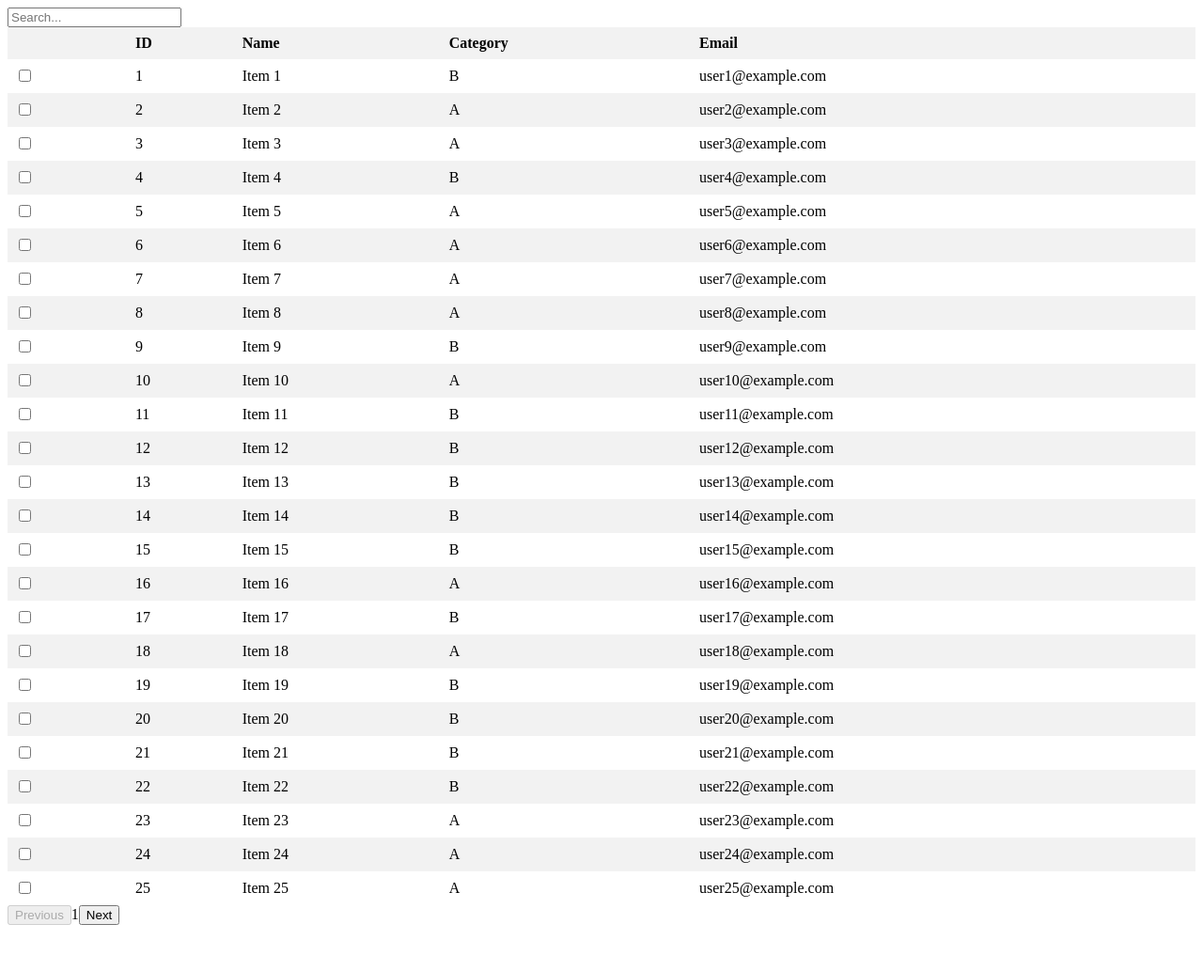
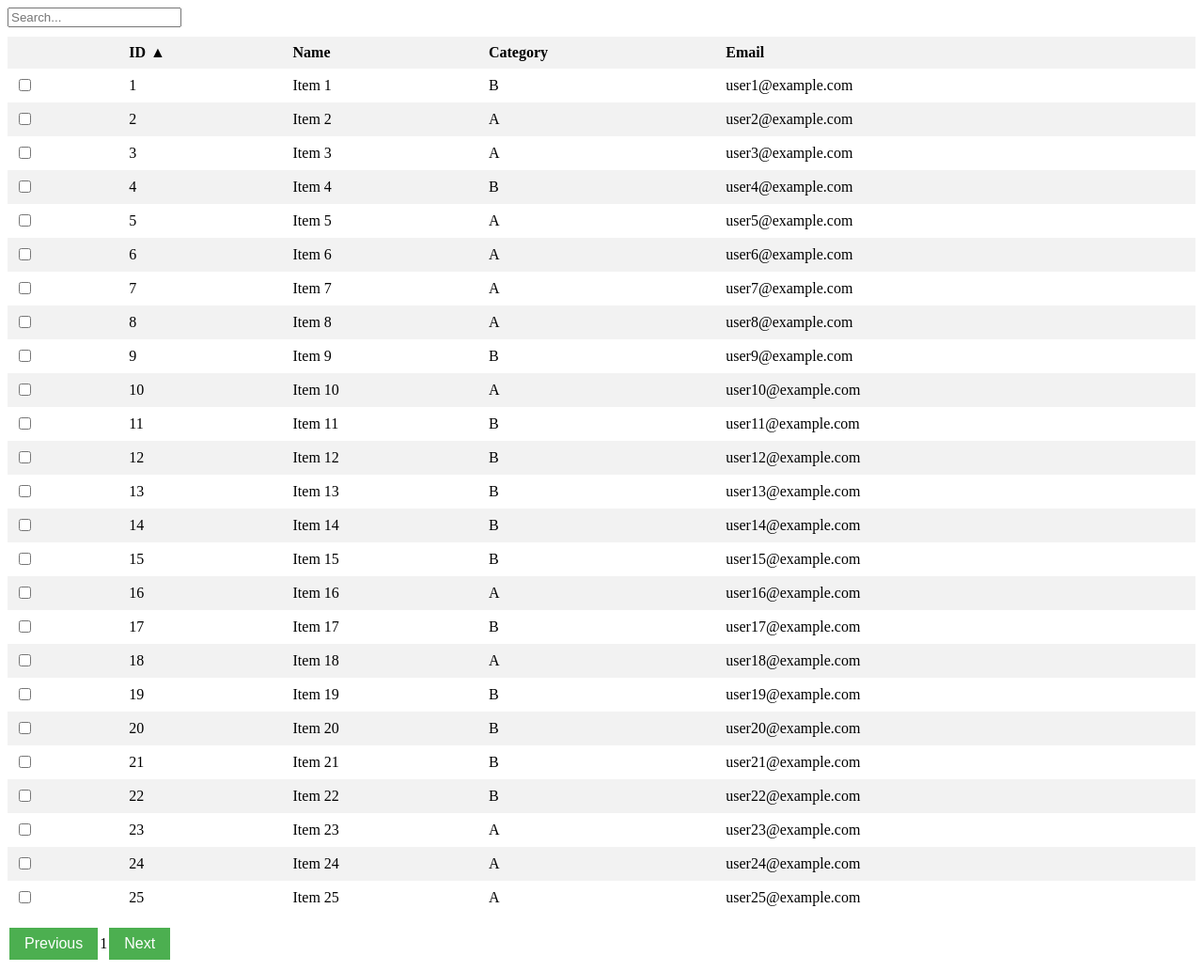
Before and after one commit to cs0931/react-reusable-table, a React (Vite) app: page / in a window 1280 px wide. Shown: the whole page at 94% size. Before the commit the page ends 992 px from the top, so only its background shows below. Built offline with nearby package versions, Linux system fonts and the light colour scheme.

Commit message:
filtering and sorting of all columns in

```diff
--- a/src/App.jsx
+++ b/src/App.jsx
@@ -6,17 +6,18 @@ const Table = () => {
   const [searchTerm, setSearchTerm] = useState("");
   const [currentPage, setCurrentPage] = useState(1);
   const [itemsPerPage] = useState(25);
+  const [sortKey, setSortKey] = useState(null);
 
   useEffect(() => {
     setLoading(true);
     // Simulating asynchronous data fetching
     setTimeout(() => {
-      // Fetch your data here
+      // fake data for 4 columns
       const fakeData = Array.from({ length: 100 }, (_, index) => ({
         id: index + 1,
         name: `Item ${index + 1}`,
         category: Math.random() < 0.5 ? "A" : "B",
-        email: `user${index + 1}@example.com`, // Generating random email addresses
+        email: `user${index + 1}@example.com`,
       }));
       setData(fakeData);
       setLoading(false);
@@ -28,12 +29,33 @@ const Table = () => {
   const indexOfFirstItem = indexOfLastItem - itemsPerPage;
   const currentItems = data.slice(indexOfFirstItem, indexOfLastItem);
 
+  // Sorting
+  const sortedItems = sortKey
+    ? [...currentItems].sort((a, b) => (a[sortKey] > b[sortKey] ? 1 : -1))
+    : currentItems;
+
+  // Filtering
+  const filteredItems = sortedItems.filter((item) =>
+    Object.values(item).some((value) =>
+      value.toString().toLowerCase().includes(searchTerm.toLowerCase())
+    )
+  );
+
+  const handleSort = (key) => {
+    if (sortKey === key) {
+      setSortKey(null);
+    } else {
+      setSortKey(key);
+    }
+  };
+
   return (
     <div>
       <input
         type="text"
         placeholder="Search..."
         value={searchTerm}
+        style={{ marginBottom: "10px" }}
         onChange={(e) => setSearchTerm(e.target.value)}
       />
       {loading ? (
@@ -43,14 +65,16 @@ const Table = () => {
           <thead>
             <tr>
               <th></th>
-              <th>ID</th>
-              <th>Name</th>
-              <th>Category</th>
-              <th>Email</th>
+              <th className="sortable" onClick={() => handleSort("id")}>
+                ID
+              </th>
+              <th onClick={() => handleSort("name")}>Name</th>
+              <th onClick={() => handleSort("category")}>Category</th>
+              <th onClick={() => handleSort("email")}>Email</th>
             </tr>
           </thead>
           <tbody>
-            {currentItems.map((item) => (
+            {filteredItems.map((item) => (
               <tr key={item.id}>
                 <td>
                   <input type="checkbox" />
@@ -64,7 +88,7 @@ const Table = () => {
           </tbody>
         </table>
       )}
-      <div>
+      <div className="pagination">
         <button
           onClick={() => setCurrentPage((currentPage) => currentPage - 1)}
           disabled={currentPage === 1}
```
